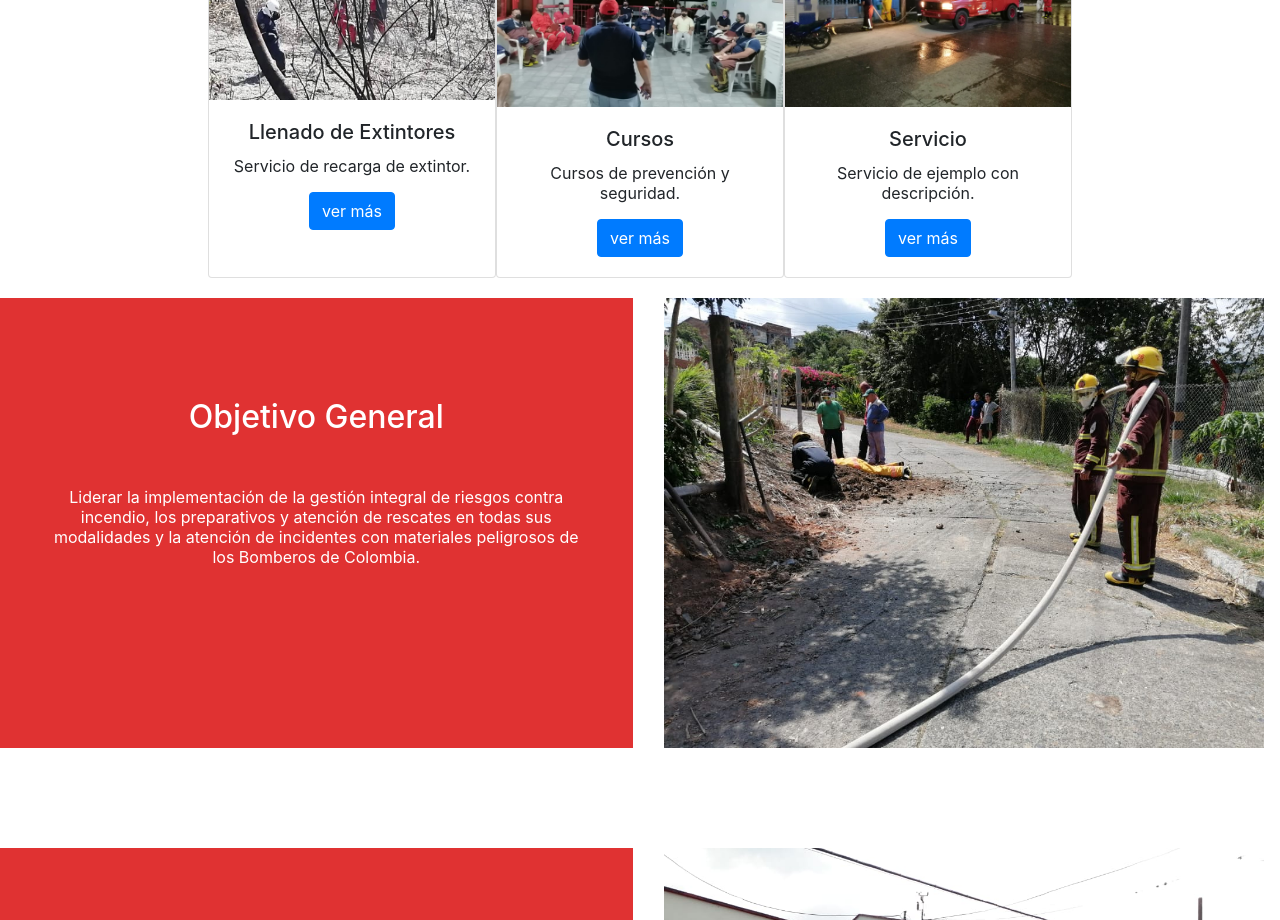
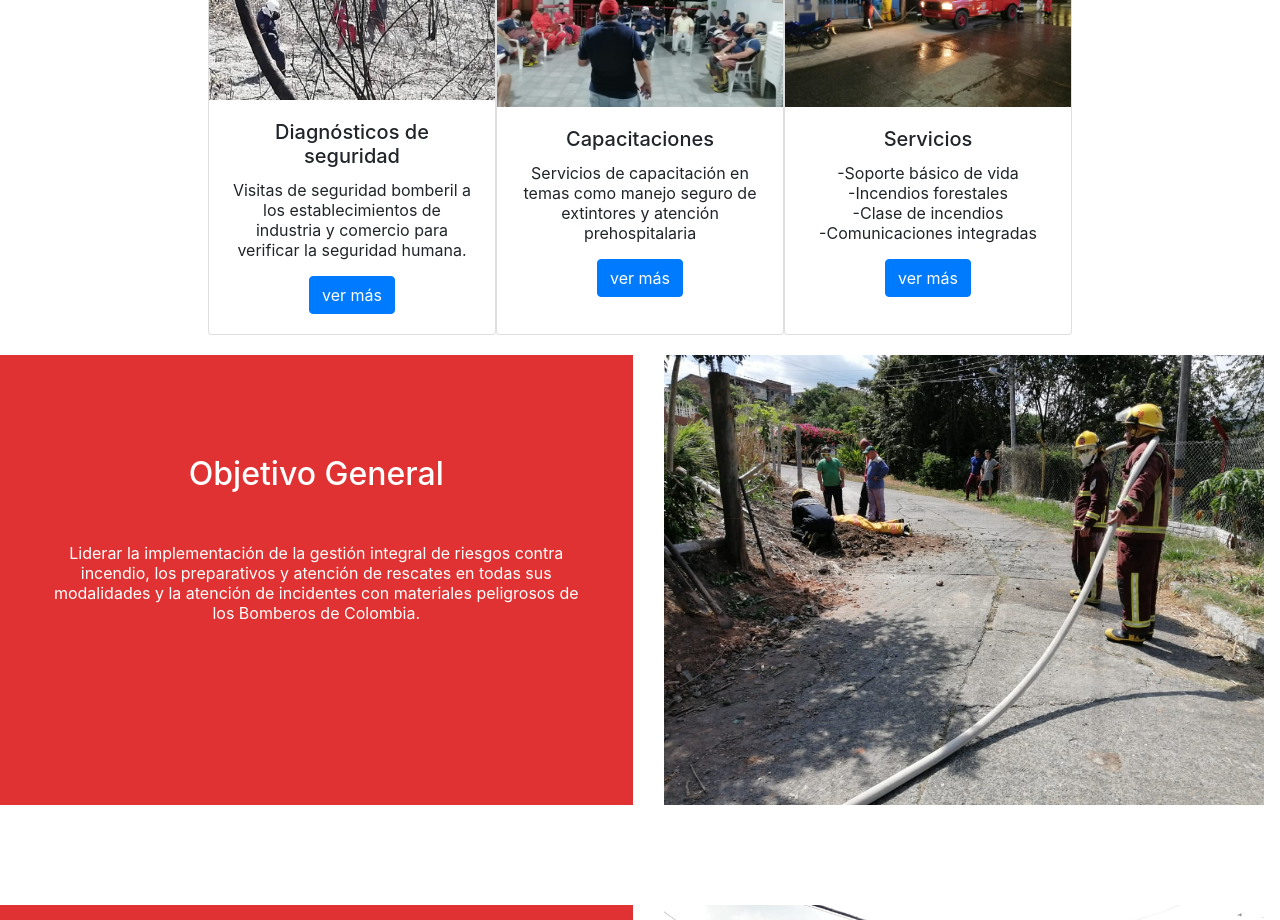
Before and after one commit to intellerX/bombers, a React app: page / in a window 1280 px wide. Shown: the part 1380-2300 px from the top of the page. Built offline with nearby package versions, Linux system fonts and the light colour scheme; a web font is replaced by a local one.

Commit message:
Services

```diff
--- a/src/containers/Home.jsx
+++ b/src/containers/Home.jsx
@@ -41,9 +41,9 @@ const Home = ({ trends }) => {
           <Card style={{ width: '18rem' }}>
             <Card.Img variant="top" src={ImageOther} />
             <Card.Body>
-              <Card.Title>Llenado de Extintores</Card.Title>
+              <Card.Title>Diagnósticos de seguridad</Card.Title>
               <Card.Text>
-                Servicio de recarga de extintor.
+                Visitas de seguridad bomberil a los establecimientos de industria y comercio para verificar la seguridad humana.
             </Card.Text>
               <Button variant="primary">ver más</Button>
             </Card.Body>
@@ -52,20 +52,24 @@ const Home = ({ trends }) => {
           <Card style={{ width: '18rem' }}>
             <Card.Img variant="top" src={ImageCursos} />
             <Card.Body>
-              <Card.Title>Cursos</Card.Title>
+              <Card.Title>Capacitaciones</Card.Title>
               <Card.Text>
-                Cursos de prevención y seguridad.
-            </Card.Text>
+                Servicios de capacitación en temas como manejo seguro de extintores y
+                atención prehospitalaria
+              </Card.Text>
               <Button variant="primary">ver más</Button>
             </Card.Body>
           </Card>
 
           <Card style={{ width: '18rem' }}>
-            <Card.Img variant="top" src={ImageExtintores}/>
+            <Card.Img variant="top" src={ImageExtintores} />
             <Card.Body>
-              <Card.Title>Servicio</Card.Title>
+              <Card.Title>Servicios</Card.Title>
               <Card.Text>
-                Servicio de ejemplo con descripción.
+                -Soporte básico de vida <br/>
+                -Incendios forestales <br/>
+                -Clase de incendios <br/>
+                -Comunicaciones integradas <br/>
             </Card.Text>
               <Button variant="primary">ver más</Button>
             </Card.Body>
--- a/src/containers/Services.jsx
+++ b/src/containers/Services.jsx
@@ -18,9 +18,9 @@ const Services = ({ trends }) => {
         <Card style={{ width: '18rem' }}>
           <Card.Img variant="top" src={ImageOther} />
           <Card.Body>
-              <Card.Title>Llenado de Extintores</Card.Title>
+            <Card.Title>Diagnósticos de seguridad</Card.Title>
             <Card.Text>
-                Servicio de recarga de extintor.
+              Visitas de seguridad bomberil a los establecimientos de industria y comercio para verificar la seguridad humana.
           </Card.Text>
             <Button variant="primary">ver más</Button>
           </Card.Body>
@@ -29,9 +29,10 @@ const Services = ({ trends }) => {
         <Card style={{ width: '18rem' }}>
           <Card.Img variant="top" src={ImageCursos} />
           <Card.Body>
-              <Card.Title>Cursos</Card.Title>
+            <Card.Title>Capacitaciones</Card.Title>
             <Card.Text>
-                Cursos de prevención y seguridad.
+              Servicios de capacitación en temas como manejo seguro de extintores y
+              atención prehospitalaria
             </Card.Text>
             <Button variant="primary">ver más</Button>
           </Card.Body>
@@ -40,9 +41,12 @@ const Services = ({ trends }) => {
         <Card style={{ width: '18rem' }}>
           <Card.Img variant="top" src={ImageExtintores} />
           <Card.Body>
-              <Card.Title>Servicio</Card.Title>
+            <Card.Title>Servicios</Card.Title>
             <Card.Text>
-                Servicio de ejemplo con descripción.
+              -Soporte básico de vida <br/>
+              -Incendios forestales <br/>
+              -Clase de incendios <br/>
+              -Comunicaciones integradas <br/>
           </Card.Text>
             <Button variant="primary">ver más</Button>
           </Card.Body>
```
Lines whose indentation alone changed are shown as unchanged.
